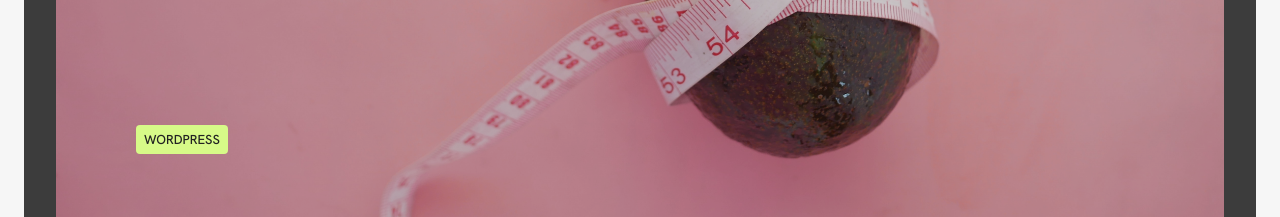
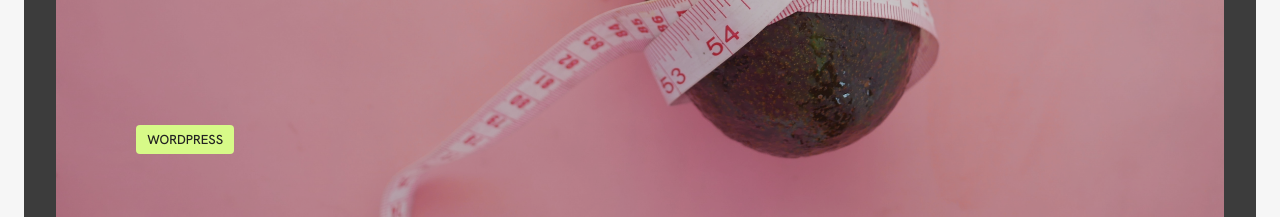
Before and after one commit to maisoncastro/default_theme_1, a React (Vite) app: page / in a window 1280 px wide. Shown: the part 3140-3357 px from the top of the page. Built offline with nearby package versions, Linux system fonts and the light colour scheme.

Commit message:
Added extra padding

```diff
--- a/src/index.css
+++ b/src/index.css
@@ -392,7 +392,7 @@ h4 {
   white-space: nowrap;
   border-radius: 4px;
   align-items: center;
-  padding: 0.4rem 0.5rem;
+  padding: 0.4rem 0.7rem;
   font-size: 13px;
   font-weight: 500;
   text-decoration: none;
```
